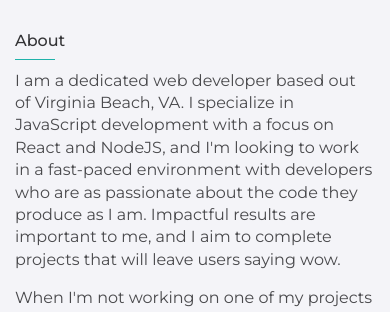
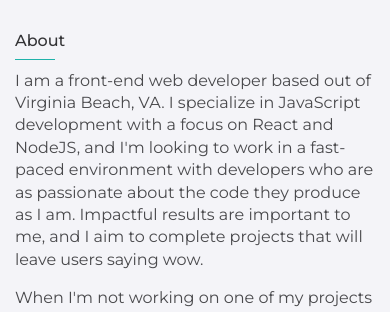
Before and after one commit to TunaSurf/Portfolio, a Next.js app: page /about in a window 390 px wide. Shown: the part 452-764 px from the top of the page. Built offline with nearby package versions, Linux system fonts and the light colour scheme; some icons are missing.

Commit message:
change background-attachment for mobile

```diff
--- a/pages/about.js
+++ b/pages/about.js
@@ -56,7 +56,7 @@ class About extends Component {
             <article className={this.state.mounted ? "mounted" : null}>
               <header><h2>About</h2></header>
               <main>
-                <p>I am a dedicated web developer based out of Virginia Beach, VA. I specialize
+                <p>I am a front-end web developer based out of Virginia Beach, VA. I specialize
                   in JavaScript development with a focus on React and NodeJS, and I'm looking to work
                   in a fast-paced environment with developers who are as passionate about the
                   code they produce as I am. Impactful results are important to me, and I aim to
--- a/pages/index.js
+++ b/pages/index.js
@@ -32,7 +32,7 @@ class Index extends Component {
       <ParallaxProvider>
         <Layout pageTitle="Developer">
           <div className="background"></div>
-          <header>
+          <header style={this.state.isMobile ? null : {backgroundAttachment: 'fixed'}}>
             <h1 className={this.state.mounted ? "mounted" : null}>Web<br/>Dev<br/>elo<br/>per</h1>
             <h2 className={this.state.mounted ? "name mounted" : "name"}>Chase Burgess</h2>
             <div className="arrow-container">
@@ -65,7 +65,6 @@ class Index extends Component {
               background-image: url('/static/feathers-500.jpg');
               background-size: cover;
               background-position: center;
-              background-attachment: fixed;
               padding: 0 40px;
               box-sizing: border-box;
               display: flex;
```
